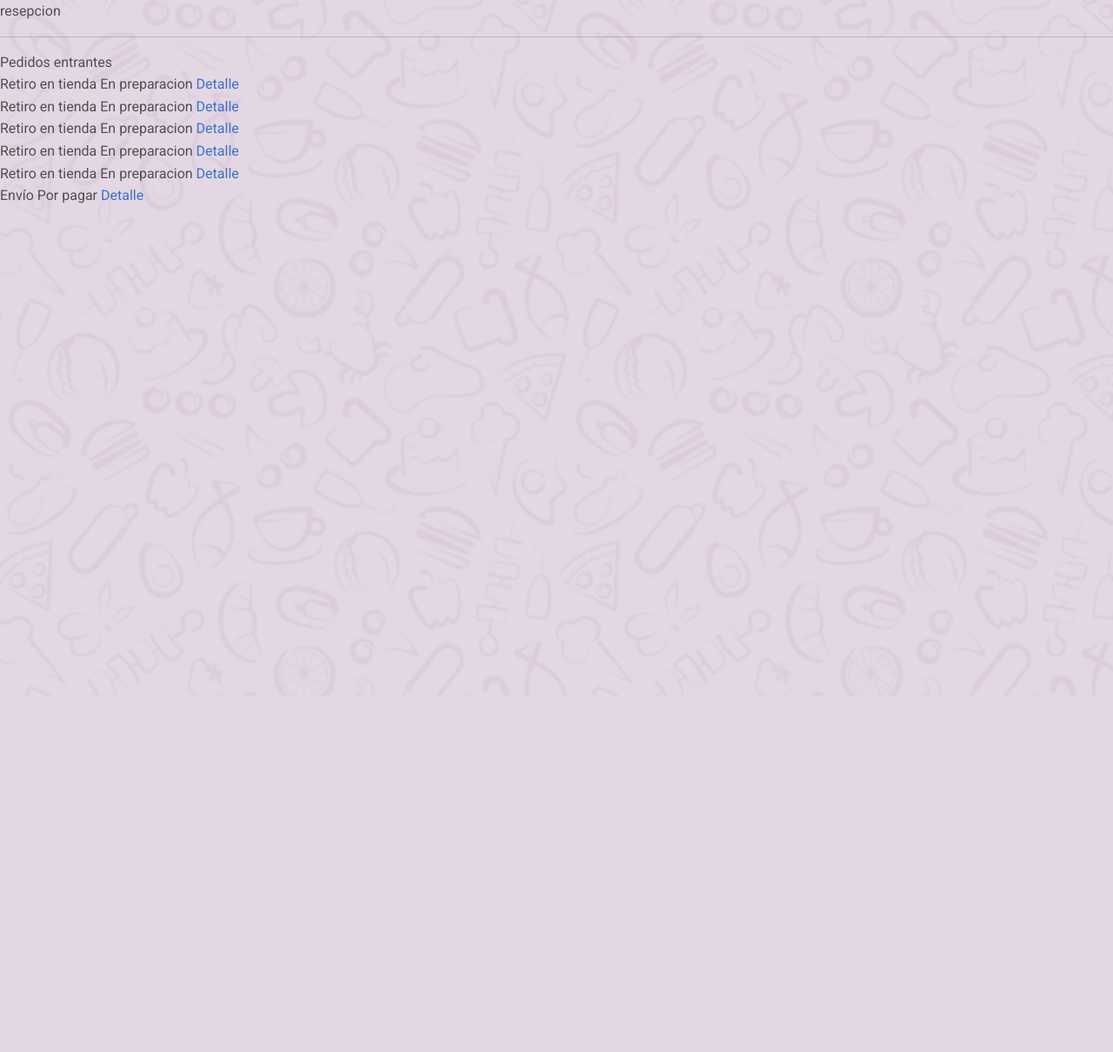
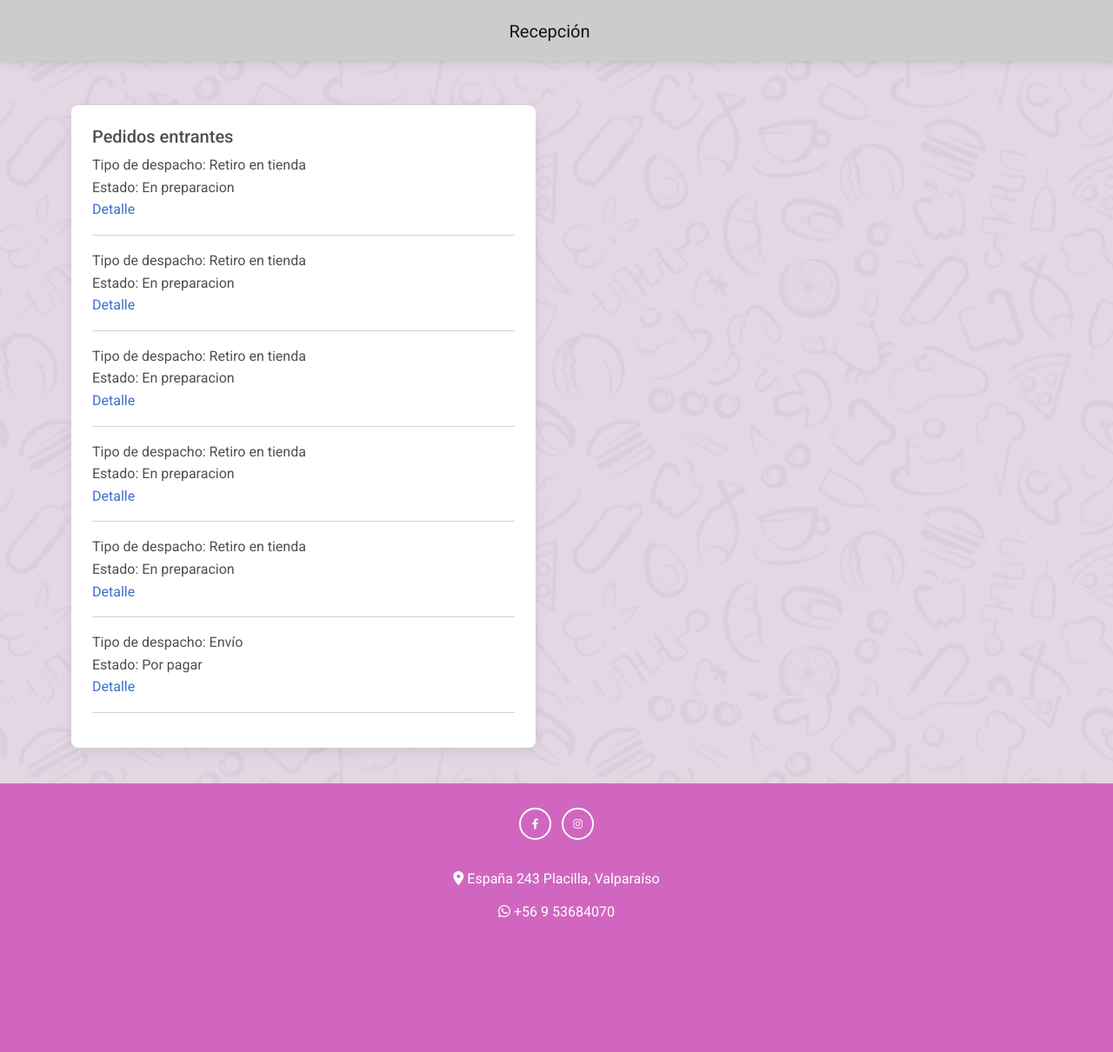
Before and after one commit to Matias-Ruiz-S/Caprichosas, a Django app: page /detalle-pedido/20230627143812 in a window 1280 px wide. Shown: the whole page at 87% size. Before the commit the page ends 234 px from the top, so only its background shows below. Run offline with Django 4.2, Linux system fonts and the light colour scheme; data comes from the database, SQL or seed files in the repository; both versions use the stored data as it was after the commit; some libraries are stand-ins or nearby versions.

Commit message:
RECEPCION

```diff
--- a/core/templates/core/Crud/Vendedor/VenView.html
+++ b/core/templates/core/Crud/Vendedor/VenView.html
@@ -1,14 +1,15 @@
 <!DOCTYPE html>
 <html lang="en">
-    {%load static%}
+{% load static %}
+
 <head>
     <meta charset="UTF-8">
     <meta http-equiv="X-UA-Compatible" content="IE=edge">
     <meta name="viewport" content="width=device-width, initial-scale=1.0">
-    <link rel="icon" type="image/x-icon" href="{% static 'core/img/favicon.ico'%}">
+    <link rel="icon" type="image/x-icon" href="{% static 'core/img/favicon.ico' %}">
     <title>Caprichosa's | El Mejor Lugar Para Pedir Tu Capricho</title>
     <!-- CSS -->
-    <link rel="stylesheet" href="{% static 'core/css/styles.css'%}">
+    <link rel="stylesheet" href="{% static 'core/css/styles.css' %}">
     <!-- Font Awesome -->
     <link href="https://cdnjs.cloudflare.com/ajax/libs/font-awesome/6.0.0/css/all.min.css" rel="stylesheet" />
     <!-- Google Fonts -->
@@ -17,32 +18,71 @@
     <link href="https://cdnjs.cloudflare.com/ajax/libs/mdb-ui-kit/6.2.0/mdb.min.css" rel="stylesheet" />
 
 </head>
+
 <header>
-    <label for="">resepcion</label>
+    <nav class="navbar">
+        <div class="container d-flex justify-content-center">
+            <a class="navbar-brand" href="#">Recepción</a>
+        </div>
+    </nav>
 </header>
-<hr>
+<br>
+<br>
 <body>
-    <div  style="float: right;">
-
+    <div class="container">
         <div class="row">
-            <label for="">Pedidos entrantes</label>
-            {% for i in orders %}
-            <div class="col-12">
-                <label for=""> {{ i.tipo_despacho.Tnombre }} </label>
-                <label for=""> {{ i.status.tipo_estado }} </label>
-                <a href="{% url 'detalleOrder' i.id %}">Detalle </a>
+            <div class="col-md-6">
+                <div class="card">
+                    <div class="card-body">
+                        <h5 class="card-title">Pedidos entrantes</h5>
+                        {% for i in orders %}
+                        <div class="card-text">
+                            <label for="">Tipo de despacho: {{ i.tipo_despacho.Tnombre }}</label>
+                            <br>
+                            <label for="">Estado: {{ i.status.tipo_estado }}</label>
+                            <br>
+                            <a href="{% url 'detalleOrder' i.id %}">Detalle</a>
+                            <hr>
+                        </div>
+                        {% endfor %}
+                    </div>
+                </div>
             </div>
 
-            {% endfor %}
+            <div class="col-md-6">
+                {% block content %}
+                {% endblock %}
+            </div>
+        </div>
+    </div>
+<br>
+    <footer class="footer text-center text-white mt-3">
+        <!-- Grid container -->
+        <div class="container p-4 pb-0">
+            <!-- Section: Social media -->
+            <div class="mb-4">
+                <!-- Facebook -->
+                <a class="btn btn-outline-light btn-floating m-1" href="#!" target="_blank" role="button"><i
+                        class="fab fa-facebook-f"></i></a>
+                <!-- Instagram -->
+                <a class="btn btn-outline-light btn-floating m-1" href="https://www.instagram.com/caprichosas_cafe/"
+                    target="_blank" role="button"><i class="fab fa-instagram"></i></a>
+            </div>
+            <!-- Section: Social media -->
+        </div>
+        <!-- Grid container -->
 
-     </div>
-    </div>
+        <!-- Location and number -->
+        <div class="text-center p-1">
+            <i class="fas fa-location-dot"></i> España 243 Placilla, Valparaíso
+        </div>
+        <div class="wanumber text-center p-2">
+            <i class="fab fa-whatsapp"></i> +56 9 53684070
+        </div>
+        <!-- Location and number -->
+    </footer>
+</body>
 
-    <div  style="float: left;">
+<script type="text/javascript" src="https://cdnjs.cloudflare.com/ajax/libs/mdb-ui-kit/6.2.0/mdb.min.js"></script>
 
-        {% block content %}
-        {% endblock %}
-    </div>
-
-</body>
 </html>
--- a/core/templates/core/Crud/Vendedor/detallePedido.html
+++ b/core/templates/core/Crud/Vendedor/detallePedido.html
@@ -1,29 +1,26 @@
-{% extends 'core/Crud/Vendedor/VenView.html'%}
+{% extends 'core/Crud/Vendedor/VenView.html' %}
 {% load static %}
+
 {% block content %}
 <div class="row">
-
-    <!---->
-   <div>
-    {%for i in detalle %}
-    <label for=""> cliente : {{i.id_orden.nombre_cliente}}</label>
-    <hr>
-    <label for=""> despacho :{{i.id_orden.tipo_despacho.Tnombre}}</label>
-
-    <hr>
-    <label for=""> productos </label>
-    <label for=""> {{i.id_producto.nombre}}</label>
-    <hr>
-    <label for=""> descripcion de preparacion</label>
-    <label for="">{{i.id_orden.descripcion}} </label>
-    {% endfor%}
-   </div>
-
-    <!---->
-
-
-
-
+    <div class="col-md-12">
+        {% for i in detalle %}
+        <div class="card mb-3">
+            <div class="card-body">
+                <h5 class="card-title">Cliente: {{ i.id_orden.nombre_cliente }}</h5>
+                <hr>
+                <h6 class="card-subtitle mb-2 text-muted">Despacho: {{ i.id_orden.tipo_despacho.Tnombre }}</h6>
+                <hr>
+                <h6 class="card-subtitle mb-2">Productos:</h6>
+                <ul class="list-group">
+                    <li class="list-group-item">{{ i.id_producto.nombre }}</li>
+                </ul>
+                <hr>
+                <h6 class="card-subtitle mb-2">Descripción de preparación:</h6>
+                <p class="card-text">{{ i.id_orden.descripcion }}</p>
+            </div>
+        </div>
+        {% endfor %}
+    </div>
 </div>
-
 {% endblock %}
```
Also changed, not shown: db.sqlite3.
